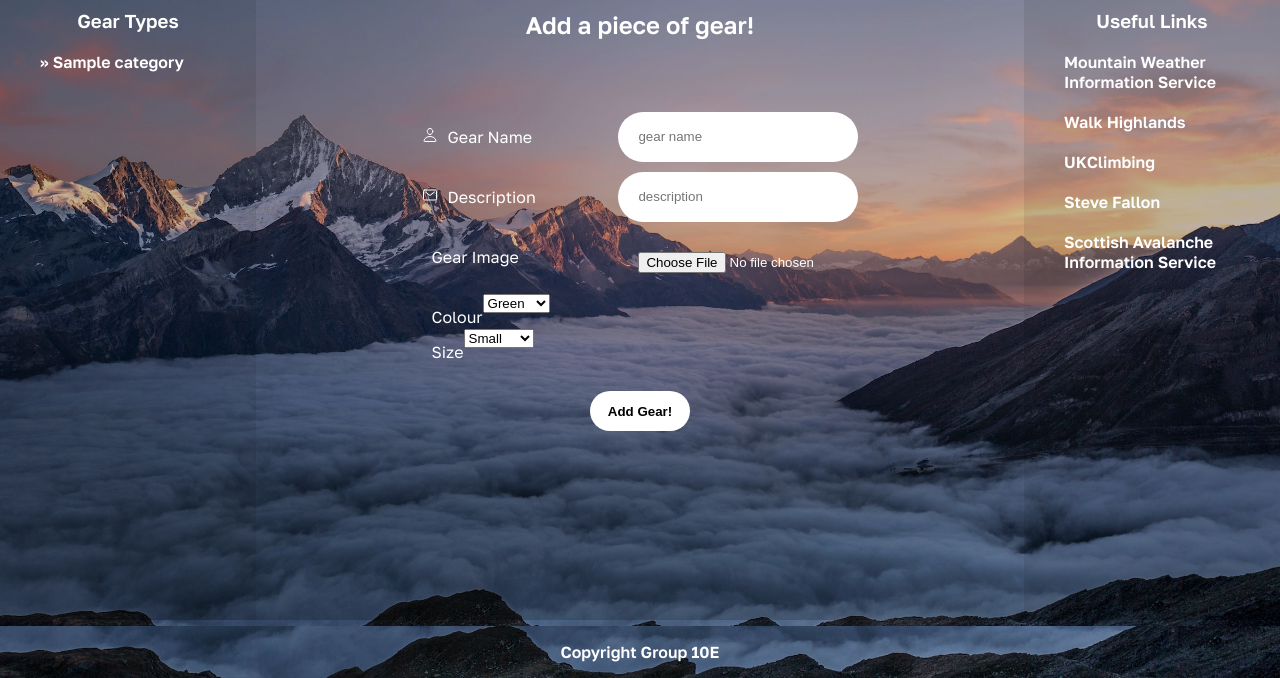
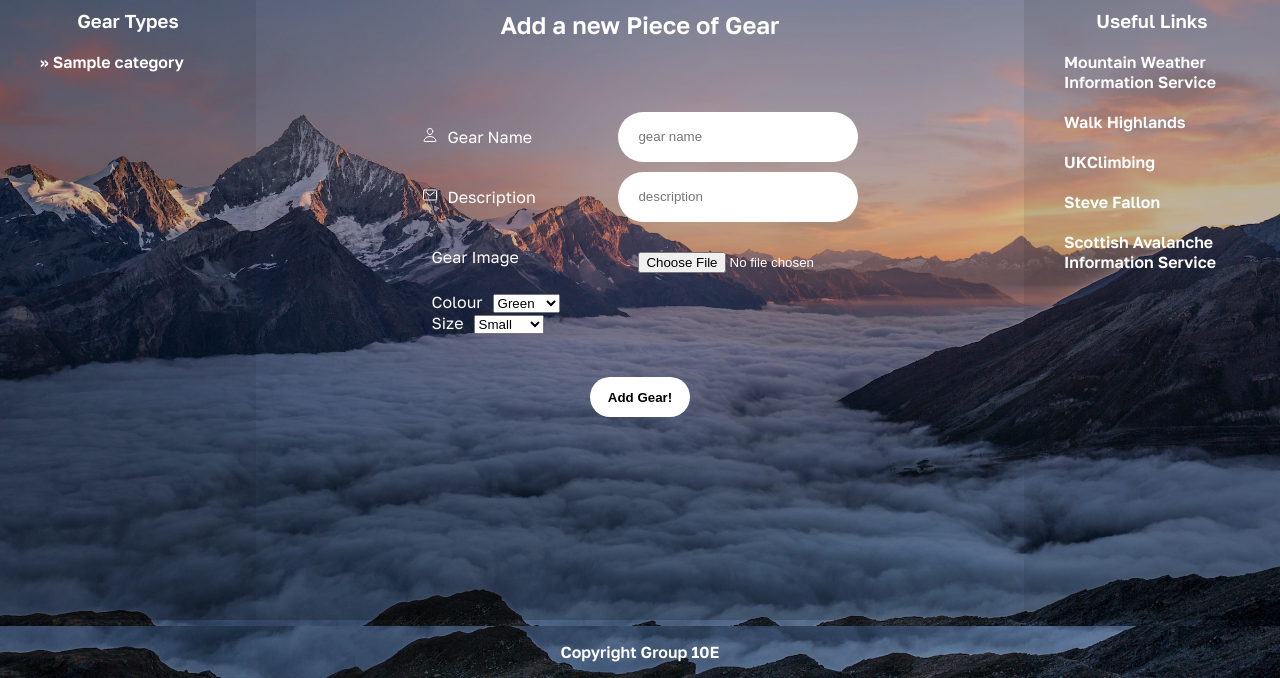
Before and after one commit to nathanlogie/wad2-groupProject, a Django app: a page that uses templates/gearStore/add_gear.html in a window 1280 px wide. Shown: the part 122-800 px from the top of the page. Run offline with Django 3.2, Linux system fonts and the light colour scheme; a user stored in the database is signed in; tables that the repository leaves empty hold one stand-in row (values such as "Sample post").

Commit message:
Fixed styling

```diff
--- a/static/css/main.css
+++ b/static/css/main.css
@@ -380,6 +380,11 @@ input#file-choice {
     width: 200px;
 }
 
+.dropdown-label {
+    margin-top: 0;
+    float: left;
+}
+
 /*
     Footer styling
 */
@@ -446,3 +451,8 @@ footer {
 #account-image-form {
     display: none;
 }
+
+.input-box Label.dropdown-label {
+    margin-top: 0;
+    margin-right: 10px;
+}
--- a/templates/gearStore/add_gear.html
+++ b/templates/gearStore/add_gear.html
@@ -7,7 +7,7 @@
 {% endblock %}
 
 {% block body_block %}
-    <h1 id="page-header">Add a piece of gear!</h1>
+    <h1 id="page-header">Add a new Piece of Gear</h1>
     <div class="form-container">
         <div class="form-value">
             <form enctype="multipart/form-data" id='gear_form' method="post"
@@ -35,7 +35,7 @@
                 </div>
 
                 <div class="input-box">
-                    <Label for="">Colour</Label>
+                    <Label class="dropdown-label" for="">Colour</Label>
                     <select name="colour" id="colour">
                         <option value="green">Green</option>
                         <option value="blue">Blue</option>
@@ -46,7 +46,7 @@
                 </div>
 
                 <div class="input-box">
-                    <Label for="">Size</Label>
+                    <Label class="dropdown-label" for="">Size</Label>
                     <select name="size" id="size">
                         <option value="small">Small</option>
                         <option value="medium">Medium</option>
```
